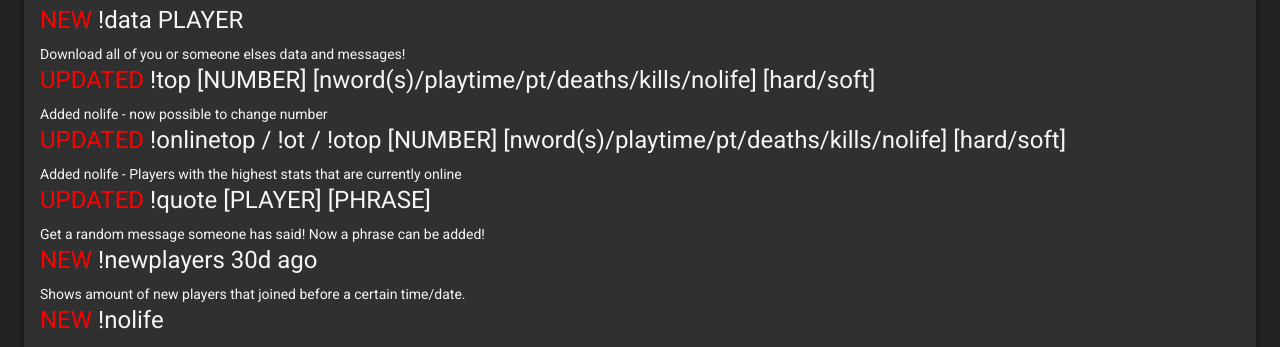
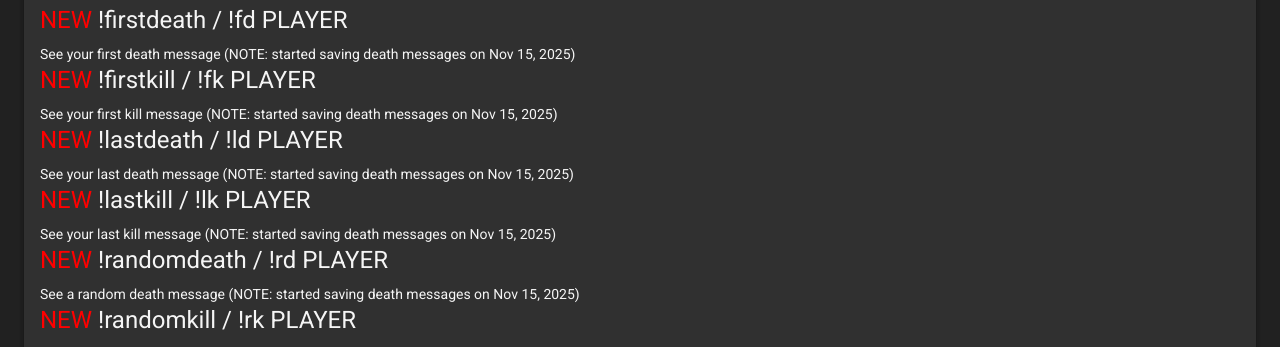
Before and after one commit to moom0o/moobotsite, a plain HTML site: page index.html in a window 1280 px wide. Shown: the part 424-771 px from the top of the page. Drawn offline with nearby package versions, Linux system fonts and the light colour scheme.

Commit message:
Update index.html

```diff
--- a/index.html
+++ b/index.html
@@ -48,6 +48,12 @@
             <h3>Note: commands have a 5 second cooldown per user</h3>
             <h3>!help - Get a help menu</h3>
             <h1>Database Player Statistics</h1>
+            <h3> <new style="color:red">NEW</new> !firstdeath / !fd PLAYER</h3> See your first death message (NOTE: started saving death messages on Nov 15, 2025)
+            <h3> <new style="color:red">NEW</new> !firstkill / !fk PLAYER</h3> See your first kill message (NOTE: started saving death messages on Nov 15, 2025)
+            <h3> <new style="color:red">NEW</new> !lastdeath / !ld PLAYER</h3> See your last death message (NOTE: started saving death messages on Nov 15, 2025)
+            <h3> <new style="color:red">NEW</new> !lastkill / !lk PLAYER</h3> See your last kill message (NOTE: started saving death messages on Nov 15, 2025)
+            <h3> <new style="color:red">NEW</new> !randomdeath / !rd PLAYER</h3> See a random death message (NOTE: started saving death messages on Nov 15, 2025)
+            <h3> <new style="color:red">NEW</new> !randomkill / !rk PLAYER</h3> See a random kill message (NOTE: started saving death messages on Nov 15, 2025)
             <h3> <new style="color:red">NEW</new> !data PLAYER</h3> Download all of you or someone elses data and messages!
             <h3> <new style="color:red">UPDATED</new> !top [NUMBER] [nword(s)/playtime/pt/deaths/kills/nolife] [hard/soft]</h3> Added nolife - now possible to change number
             <h3> <new style="color:red">UPDATED</new> !onlinetop / !ot / !otop [NUMBER] [nword(s)/playtime/pt/deaths/kills/nolife] [hard/soft]</h3> Added nolife - Players with the highest stats that are currently online
```
